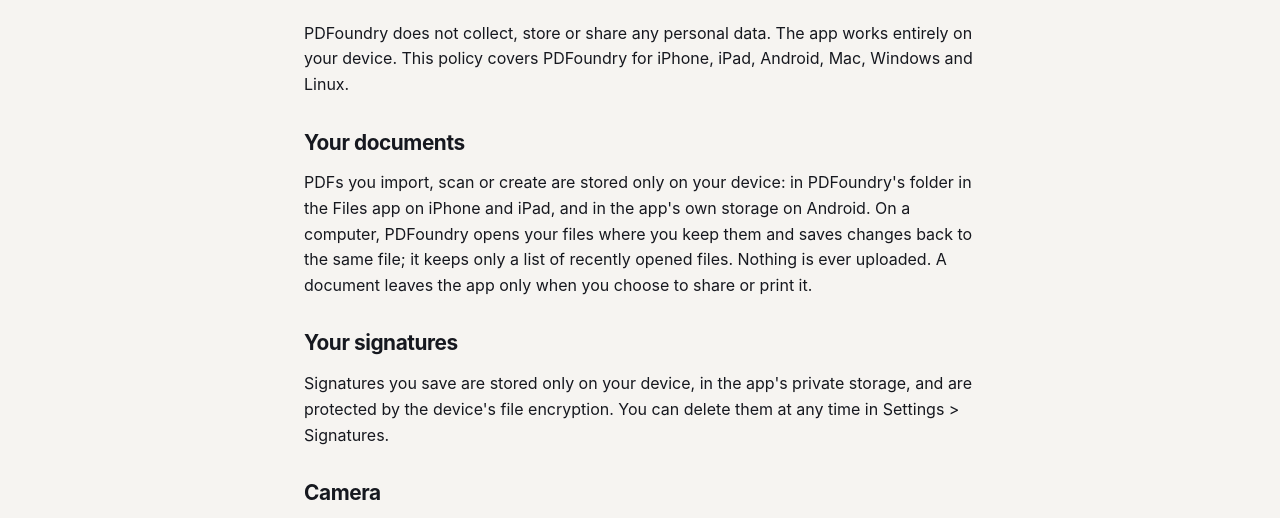
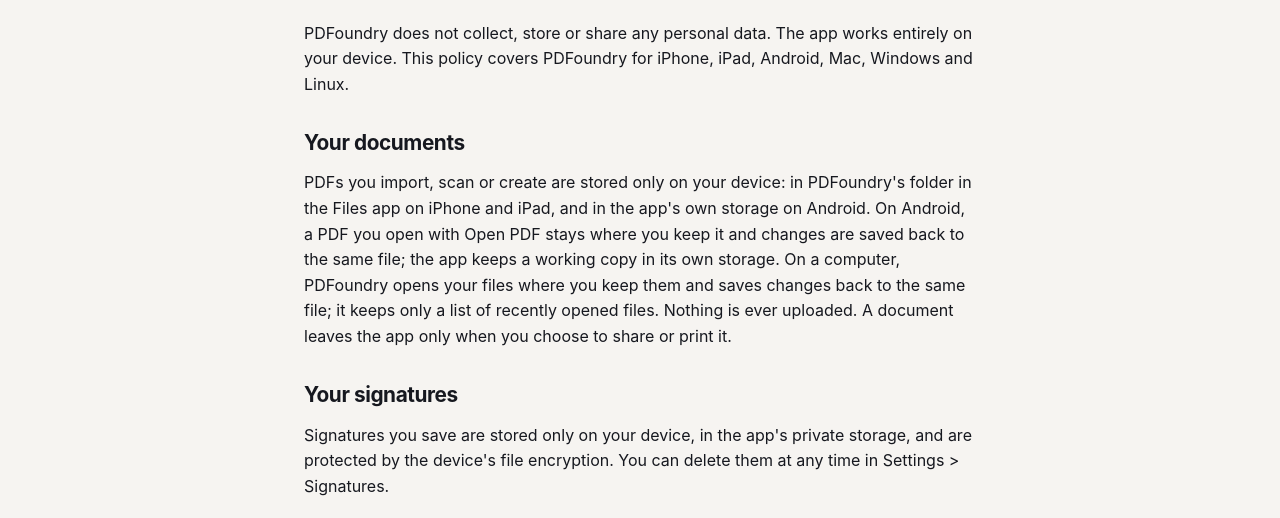
Before and after one commit to Fahed-Alhammadi/PDFoundry, a plain HTML site: page Website/privacy.html in a window 1280 px wide. Shown: the part 213-731 px from the top of the page. Drawn offline with Linux system fonts and the light colour scheme.

```diff
--- a/Website/privacy.html
+++ b/Website/privacy.html
@@ -22,7 +22,7 @@
   <p>PDFoundry does not collect, store or share any personal data. The app works entirely on your device. This policy covers PDFoundry for iPhone, iPad, Android, Mac, Windows and Linux.</p>
 
   <h2>Your documents</h2>
-  <p>PDFs you import, scan or create are stored only on your device: in PDFoundry's folder in the Files app on iPhone and iPad, and in the app's own storage on Android. On a computer, PDFoundry opens your files where you keep them and saves changes back to the same file; it keeps only a list of recently opened files. Nothing is ever uploaded. A document leaves the app only when you choose to share or print it.</p>
+  <p>PDFs you import, scan or create are stored only on your device: in PDFoundry's folder in the Files app on iPhone and iPad, and in the app's own storage on Android. On Android, a PDF you open with Open PDF stays where you keep it and changes are saved back to the same file; the app keeps a working copy in its own storage. On a computer, PDFoundry opens your files where you keep them and saves changes back to the same file; it keeps only a list of recently opened files. Nothing is ever uploaded. A document leaves the app only when you choose to share or print it.</p>
 
   <h2>Your signatures</h2>
   <p>Signatures you save are stored only on your device, in the app's private storage, and are protected by the device's file encryption. You can delete them at any time in Settings &gt; Signatures.</p>
```
Also changed, not shown: Website/index.html (+1 -1 lines), README.md.
